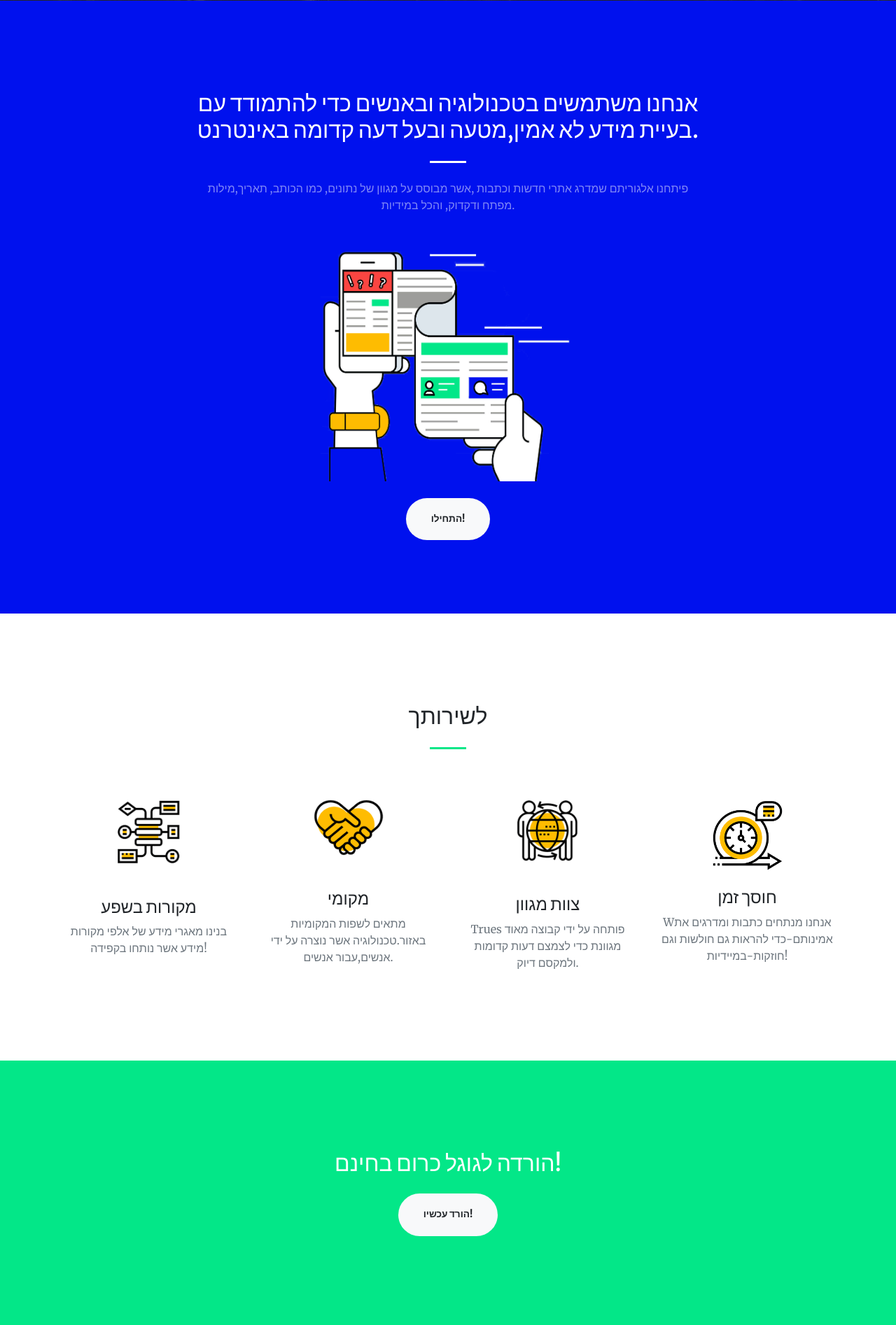
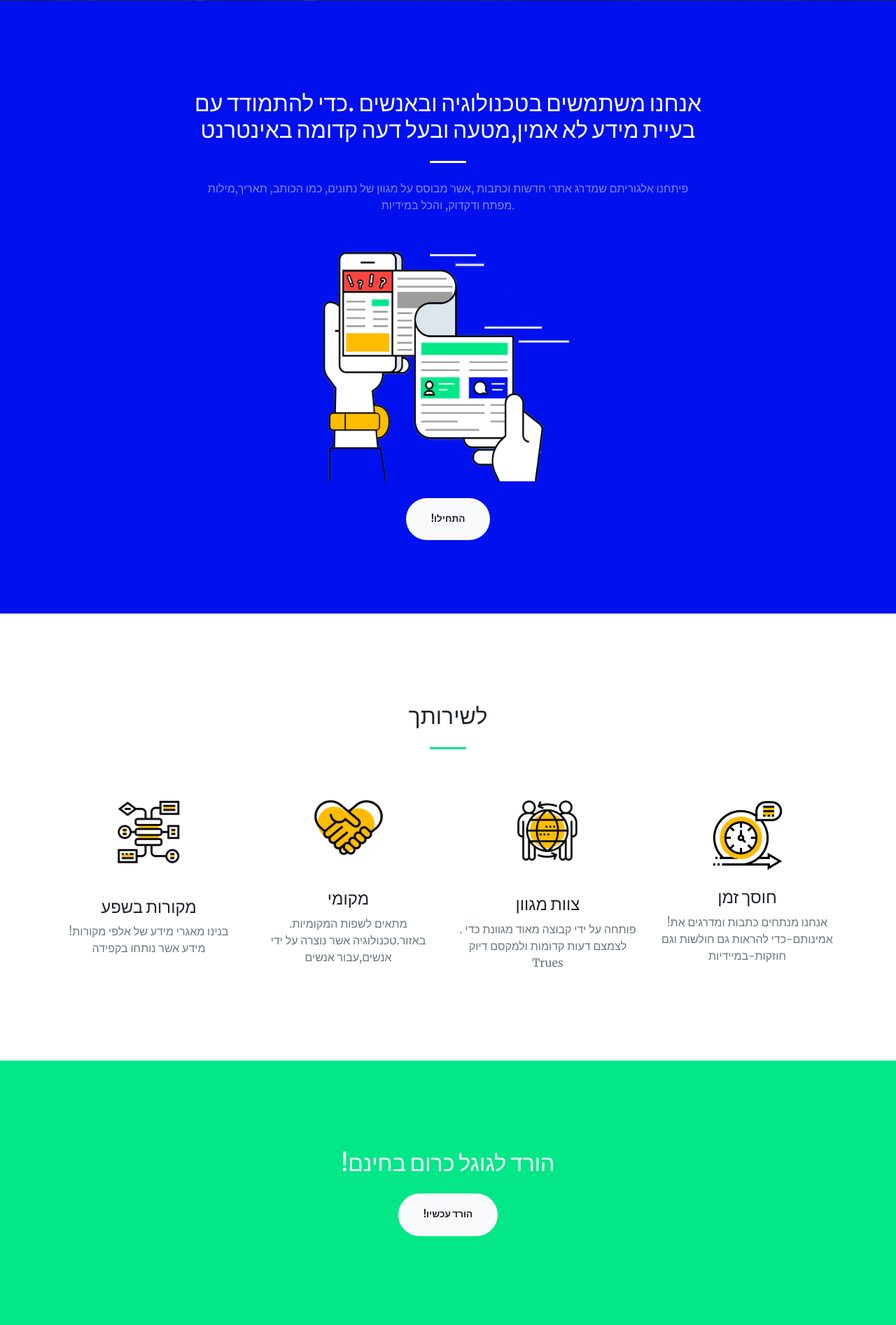
Before and after one commit to alice19-meet/Trues-1, a Flask app: page /he in a window 1280 px wide. Shown: the part 799-2693 px from the top of the page at 70% size. Run offline with Flask 2, Linux system fonts and the light colour scheme; some libraries are stand-ins or nearby versions.

Commit message:
fixed a few bugs on the website2

```diff
--- a/templates/hebrew.html
+++ b/templates/hebrew.html
@@ -63,11 +63,11 @@
     <div class="container h-100">
       <div class="row h-100 align-items-center justify-content-center text-center">
         <div class="col-lg-10 align-self-end">
-          <h1 class="text-uppercase text-white font-weight-bold">יש לך את הזכות לדעת.</h1>
+          <h1 class="text-uppercase text-white font-weight-bold">.יש לך את הזכות לדעת</h1>
           <hr class="divider green my-4">
         </div>
         <div class="col-lg-8 align-self-baseline">
-          <p class="text-white-75 font-weight-light mb-5">יש לך את היכולת לקבל הבנה חדשה של תוכן ואמינות המקור בעזרת trues
+          <p class="text-white-75 font-weight-light mb-5">trues יש לך את היכולת לקבל הבנה חדשה של תוכן ואמינות המקור בעזרת
          </p>
           <a class="btn btn-primary btn-xl js-scroll-trigger" href="#about">גלו עוד</a>
         </div>
@@ -81,14 +81,14 @@
       <div class="row justify-content-center">
         <div class="col-lg-8 text-center">
           <h2 class="text-white mt-0"> אנחנו משתמשים בטכנולוגיה ובאנשים
-כדי להתמודד עם בעיית מידע לא אמין,מטעה ובעל דעה קדומה באינטרנט. </h2>
+.כדי להתמודד עם בעיית מידע לא אמין,מטעה ובעל דעה קדומה באינטרנט </h2>
           <hr class="divider light my-4">
-          <p class="text-white-50 mb-4">פיתחנו אלגוריתם שמדרג אתרי חדשות וכתבות ,אשר מבוסס על מגוון של נתונים, כמו הכותב, תאריך,מילות מפתח ודקדוק, והכל במידיות.</p>
+          <p class="text-white-50 mb-4">פיתחנו אלגוריתם שמדרג אתרי חדשות וכתבות ,אשר מבוסס על מגוון של נתונים, כמו הכותב, תאריך,מילות .מפתח ודקדוק, והכל במידיות</p>
           <br>
           <img src="static/webFinal.png" alt="web img" style="height: 54%; width: 50%">
           <br>
           <br>
-          <a class="btn btn-light btn-xl js-scroll-trigger" href="#services">התחילו!</a>
+          <a class="btn btn-light btn-xl js-scroll-trigger" href="#services">!התחילו</a>
         </div>
       </div>
     </div>
@@ -109,7 +109,7 @@
             <br>
 
             <h3 class="h4 mb-2">מקורות בשפע</h3>
-            <p class="text-muted mb-0">בנינו מאגרי מידע של אלפי מקורות מידע אשר נותחו בקפידה!</p>
+            <p class="text-muted mb-0">!בנינו מאגרי מידע של אלפי מקורות מידע אשר נותחו בקפידה</p>
           </div>
         </div>
         <div class="col-lg-3 col-md-6 text-center">
@@ -119,7 +119,7 @@
             <br>
             <br>
             <h3 class="h4 mb-2">מקומי</h3>
-            <p class="text-muted mb-0">מתאים לשפות המקומיות באזור.טכנולוגיה אשר נוצרה על ידי אנשים,עבור אנשים.</p>
+            <p class="text-muted mb-0">.מתאים לשפות המקומיות באזור.טכנולוגיה אשר נוצרה על ידי אנשים,עבור אנשים</p>
           </div>
         </div>
         <div class="col-lg-3 col-md-6 text-center">
@@ -129,7 +129,7 @@
             <br>
             <br>
             <h3 class="h4 mb-2">צוות מגוון</h3>
-            <p class="text-muted mb-0">Trues פותחה על ידי קבוצה מאוד מגוונת כדי לצמצם  דעות קדומות ולמקסם דיוק.</p>
+            <p class="text-muted mb-0">. פותחה על ידי קבוצה מאוד מגוונת כדי לצמצם  דעות קדומות ולמקסם דיוק Trues</p>
           </div>
         </div>
         <div class="col-lg-3 col-md-6 text-center">
@@ -139,7 +139,7 @@
            <br>
 
             <h3 class="h4 mb-2" >חוסך זמן</h3>
-            <p class="text-muted mb-0">Wאנחנו מנתחים כתבות ומדרגים את אמינותם-כדי להראות גם חולשות וגם חוזקות-במיידיות!</p>
+            <p class="text-muted mb-0">!אנחנו מנתחים כתבות ומדרגים את אמינותם-כדי להראות גם חולשות וגם חוזקות-במיידיות</p>
           </div>
         </div>
       </div>
@@ -147,8 +147,8 @@
   <!-- Portfolio Section -->
   <section id="portfolio" class="page-section bg-dark text-white">
   <div class="container text-center">
-      <h2 class="mb-4">הורדה לגוגל כרום בחינם!</h2>
-      <a class="btn btn-light btn-xl" href="https://chrome.google.com/webstore/detail/trues/aeiaibonicmbloblmpkcodhphljnafmg?hl=en&authuser=1">הורד עכשיו!</a>
+      <h2 class="mb-4">!הורד לגוגל כרום בחינם</h2>
+      <a class="btn btn-light btn-xl" href="https://chrome.google.com/webstore/detail/trues/aeiaibonicmbloblmpkcodhphljnafmg?hl=en&authuser=1">!הורד עכשיו</a>
     </div>
   </section>
 
@@ -159,9 +159,9 @@
     <div class="container">
       <div class="row justify-content-center">
         <div class="col-lg-8 text-center">
-          <h2 class="mt-0">תיצרו איתנו קשר!</h2>
+          <h2 class="mt-0">!תיצרו איתנו קשר</h2>
           <hr class="divider green my-4">
-          <p class="text-muted mb-5">צריכים עזרה או יש לכן שאלה?תתקשרו אלינו או תשלחו לנו מייל ואנחנו נחזור אליכם בהקדם האפשרי!</p>
+          <p class="text-muted mb-5">!צריכים עזרה או יש לכם שאלה?תתקשרו אלינו או תשלחו לנו מייל ואנחנו נחזור אליכם בהקדם האפשרי</p>
         </div>
       </div>
       <div class="row">
```
Also changed, not shown: templates/arabicindex.html (+5 -5 lines).
